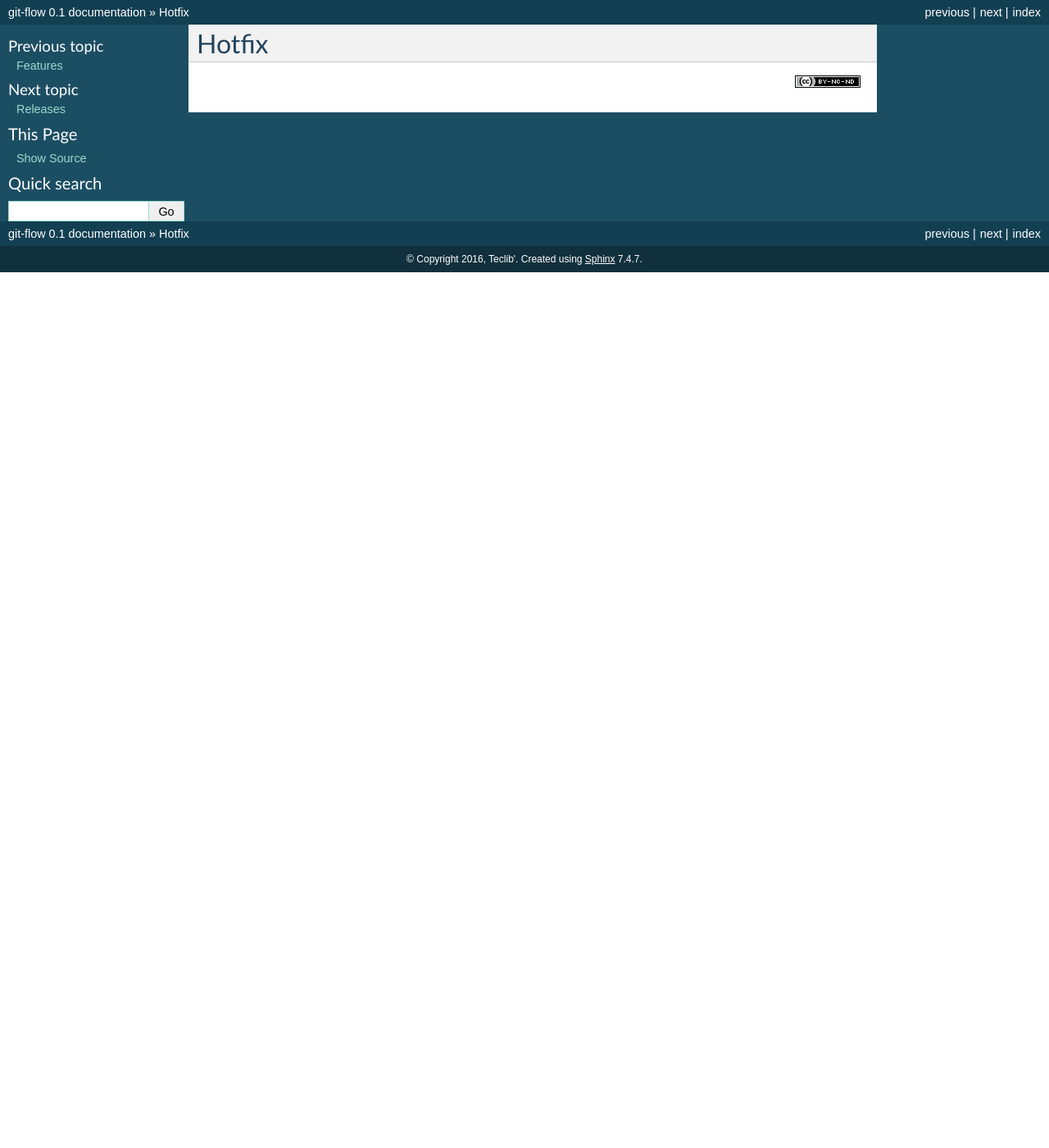
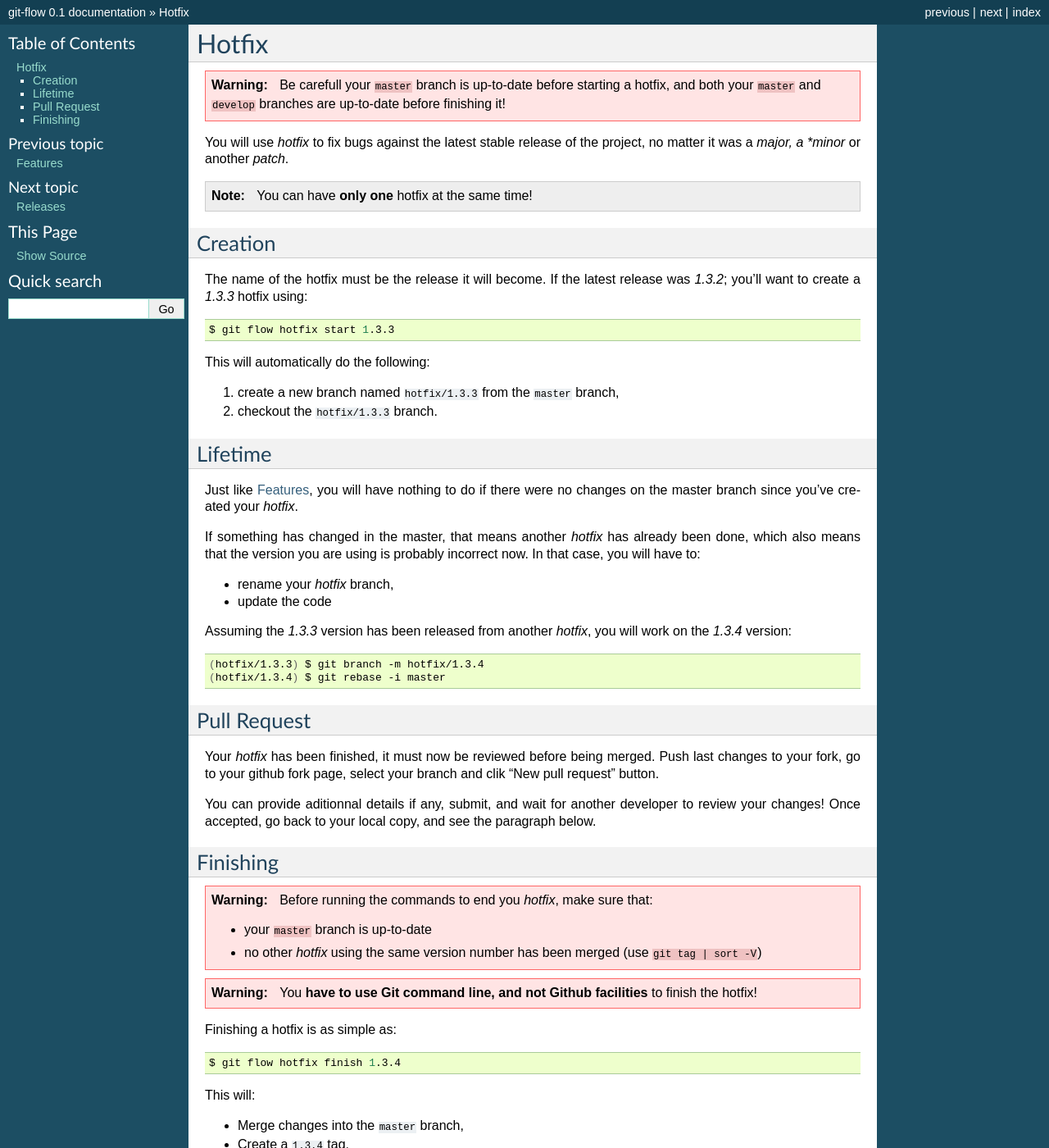
Before and after one commit to TECLIB/gitflow-doc, a Sphinx documentation site: the page built from source/hotfix.rst, in a window 1280 px wide and 1400 px high. Shown: the whole window at 82% size. Built offline with Sphinx 7.4.7, drawn with Linux system fonts in a browser that asks for light colours; some of the changed text lies outside the part shown.

Commit message:
Add hotfix page

```diff
--- a/source/features.rst
+++ b/source/features.rst
@@ -77,3 +77,9 @@ For the the second step, you can just save the message as it; if you've squashed
 Or not, :ref:`it's up to you <merge-vs-rebase>` :)
 
 Finally, push the ``develop`` branch for remote repository to be updated! And then you're done, the `my-great-feature` has reached ``develop`` and will be part of the next release! Congratulations \o/
+
+Do not forget to remove remote ``feature/my-great-feature`` branch:
+
+.. code-block:: bash
+
+   $ git push {github_username} :feature/my-great-feature
--- a/source/hotfix.rst
+++ b/source/hotfix.rst
@@ -1,2 +1,87 @@
 Hotfix
 ======
+
+.. warning::
+
+   Be carefull your ``master`` branch is up-to-date before starting a hotfix, and both your ``master`` and ``develop`` branches are up-to-date before finishing it!
+
+You will use `hotfix` to fix bugs against the latest stable release of the project, no matter it was a *major, a *minor* or another *patch*.
+
+.. note::
+
+   You can have **only one** hotfix at the same time!
+
+Creation
+--------
+
+The name of the hotfix must be the release it will become. If the latest release was `1.3.2`; you'll want to create a `1.3.3` hotfix using:
+
+.. code-block:: bash
+
+   $ git flow hotfix start 1.3.3
+
+This will automatically do the following:
+
+1. create a new branch named ``hotfix/1.3.3`` from the ``master`` branch,
+2. checkout the ``hotfix/1.3.3`` branch.
+
+Lifetime
+--------
+
+Just like :doc:`features`, you will have nothing to do if there were no changes on the master branch since you've created your `hotfix`.
+
+If something has changed in the master, that means another `hotfix` has already been done, which also means that the version you are using is probably incorrect now. In that case, you will have to:
+
+* rename your `hotfix` branch,
+* update the code
+
+Assuming the `1.3.3` version has been released from another `hotfix`, you will work on the `1.3.4` version:
+
+.. code-block:: bash
+
+   (hotfix/1.3.3) $ git branch -m hotfix/1.3.4
+   (hotfix/1.3.4) $ git rebase -i master
+
+Pull Request
+------------
+
+Your `hotfix` has been finished, it must now be reviewed before being merged. Push last changes to your fork, go to your github fork page, select your branch and clik "New pull request" button.
+
+You can provide aditionnal details if any, submit, and wait for another developer to review your changes! Once accepted, go back to your local copy, and see the paragraph below.
+
+Finishing
+---------
+
+.. warning::
+
+   Before running the commands to end you `hotfix`, make sure that:
+
+   * your ``master`` branch is up-to-date
+   * no other `hotfix` using the same version number has been merged (use ``git tag | sort -V``)
+
+.. warning::
+
+   You **have to use Git command line, and not Github facilities** to finish the hotfix!
+
+Finishing a hotfix is as simple as:
+
+.. code-block:: bash
+
+   $ git flow hotfix finish 1.3.4
+
+This will:
+
+* Merge changes into the ``master`` branch,
+* Create a ``1.3.4`` tag,
+* Merge changes into the ``develop`` branch,
+* Remove your local ``hotfix\1.3.4`` branch.
+
+Once your `hotfix` has been finished; you'll have to push ``master``, ``develop`` and ``tags`` and also remove remote ``hotfix/1.3.4`` branch:
+
+.. code-block:: bash
+
+   (master)  $ git push
+   (master)  $ git push --tags
+   (master)  $ git checkout develop
+   (develop) $ git push
+             $ git push {github_username} :hotfix/1.3.4
```
